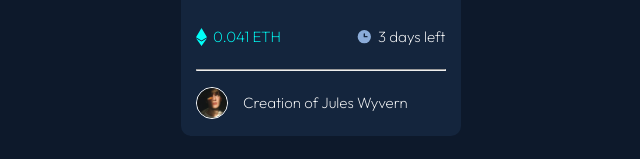
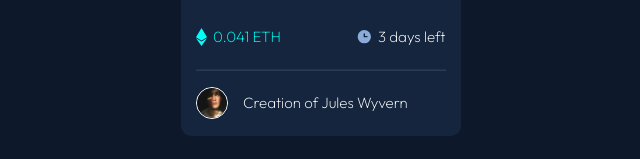
Before and after one commit to joaovxsantos/NFT, a plain HTML site: page index.html in a window 1280 px wide. Shown: the part 509-668 px from the top of the page, without its empty margins (319-959 px from the left). Drawn offline with Linux system fonts and the light colour scheme.

Commit message:
terceiro commit

```diff
--- a/style.css
+++ b/style.css
@@ -56,3 +56,9 @@ body{
     border-radius: 20px;
     margin-right: 1rem;
 }
+
+hr{
+    opacity: 0.1;
+    height: 0px;
+    /* font-weight: 300; */
+}
```
